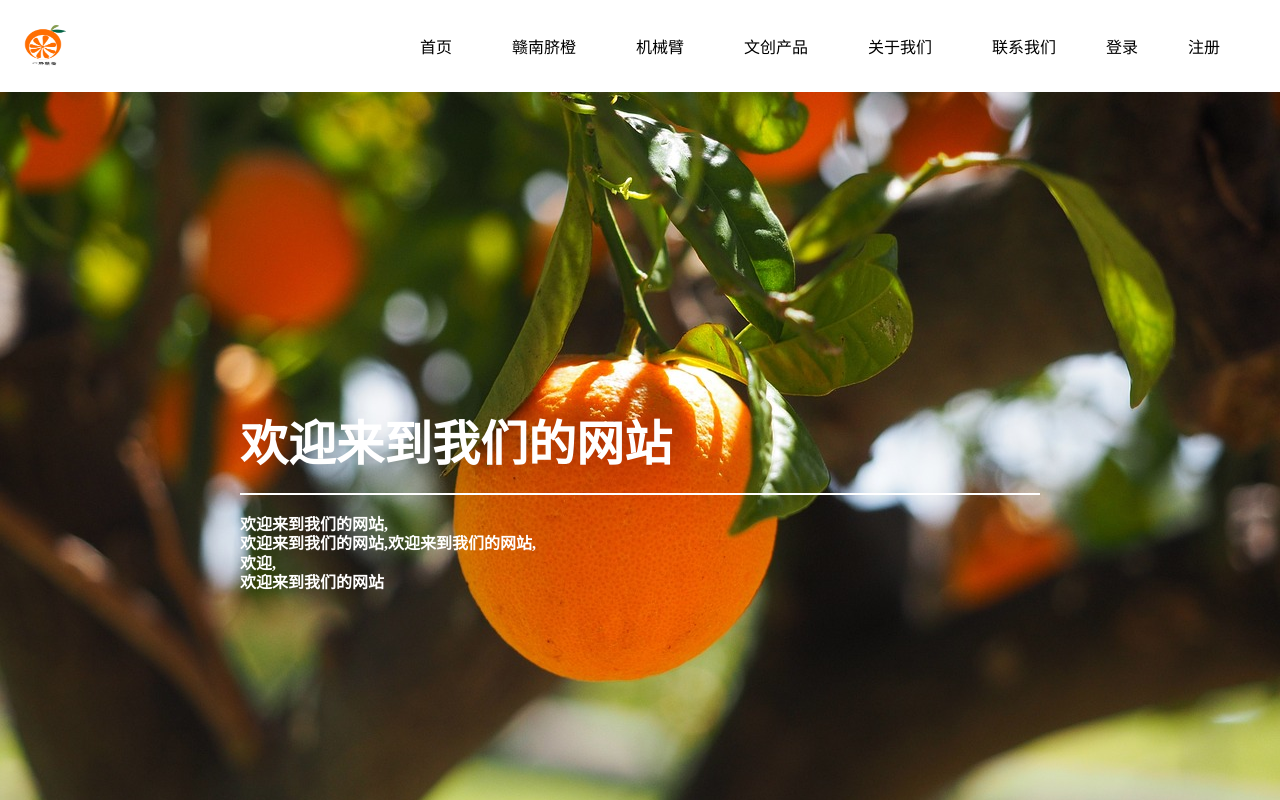
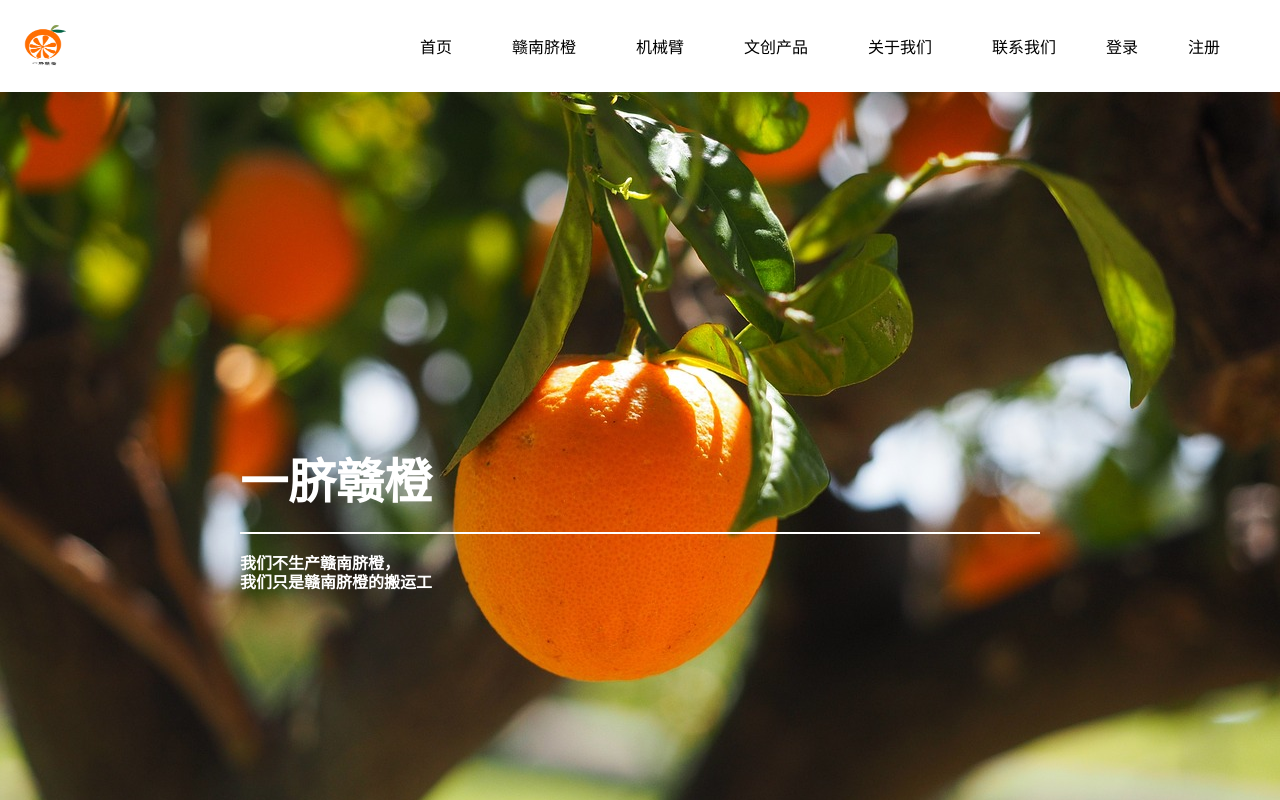
Before and after one commit to TseYatSing/Gan-orange-direct-web, a plain HTML site: page index.html in a window 1280 px wide. Drawn offline with Linux system fonts and the light colour scheme.

Commit message:
拉拉给了个好标题

```diff
--- a/index.html
+++ b/index.html
@@ -28,9 +28,9 @@
     </header>
     <div class="hero">
         <div class="hero-content">
-            <h1 class="floating-title">欢迎来到我们的网站</h1>
+            <h1 class="floating-title">一脐赣橙</h1>
             <div class="divider"></div> <!-- 添加分隔线 -->
-            <h1 class="floating">欢迎来到我们的网站,<br>欢迎来到我们的网站,欢迎来到我们的网站,<br>欢迎,<br>欢迎来到我们的网站</h1>
+            <h1 class="floating">我们不生产赣南脐橙，<br>我们只是赣南脐橙的搬运工</h1>
         </div>
     </div>
 </body>
--- a/styles/arm.css
+++ b/styles/arm.css
@@ -1,5 +1,5 @@
 .content {
-    background-image: url('../images/薄荷绿_1_苍了少年懒了声色_来自小红书网页版.jpg');
+    background-image: url('../images/imagesbackground-arm.jpg');
     padding: 20px;
     font-family: Arial, sans-serif;
 }
```
Also changed, not shown: images/imagesbackground-arm.jpg, images/【Midjourney】Green_1_AnnaDeer_来自小红书网页版.jpg (deleted), images/薄荷绿_1_苍了少年懒了声色_来自小红书网页版.jpg (deleted).
